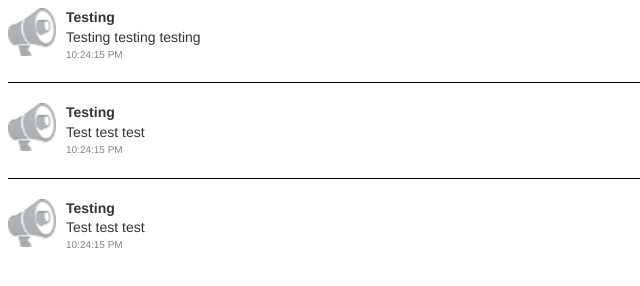
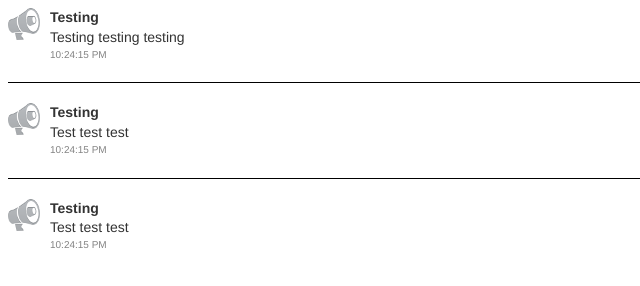
Before and after one commit to burdenc/BetterNotifications, a website: page data/notifications.html in a window 1280 px wide. Shown: the whole page, without its empty margins (0-640 px from the left). Drawn offline with Linux system fonts and the light colour scheme.

Commit message:
Notification icons don't auto scale to 48x48, and text in notification center is now selectable.

```diff
--- a/data/notifications.html
+++ b/data/notifications.html
@@ -3,11 +3,6 @@
 <head>
 <title>Notification Center</title>
 <style>
-body {
--moz-user-select: none;
-	user-select: none;
-}
-
 .pull-left {
 	float: left;
 }
@@ -55,8 +50,8 @@ hr:last-of-type {
 
 .media-object {
 	margin-right: 10px;
-	width: 48px;
-	height: 48px;
+	max-width: 48px;
+	max-height: 48px;
 }
 </style>
 </head>
```
